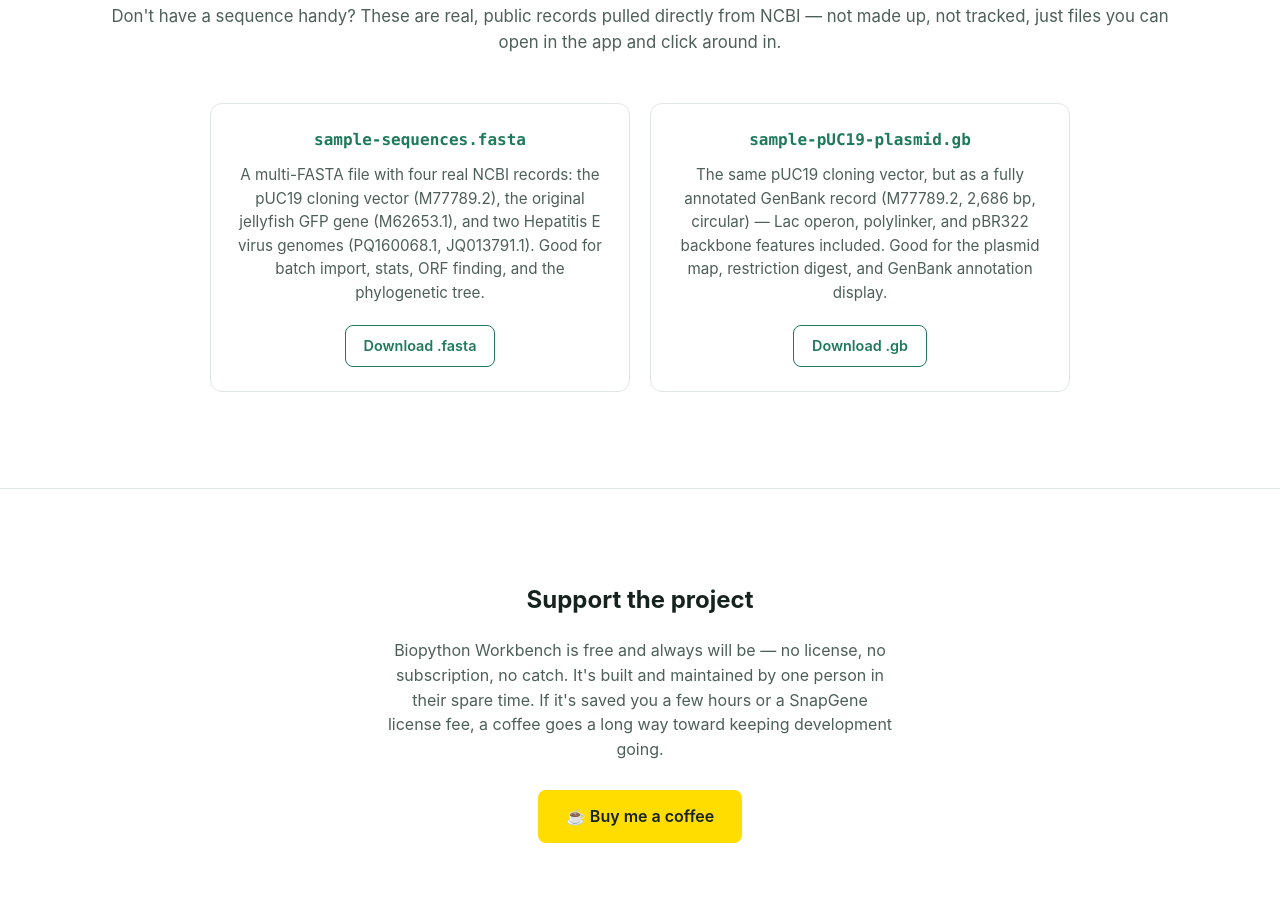
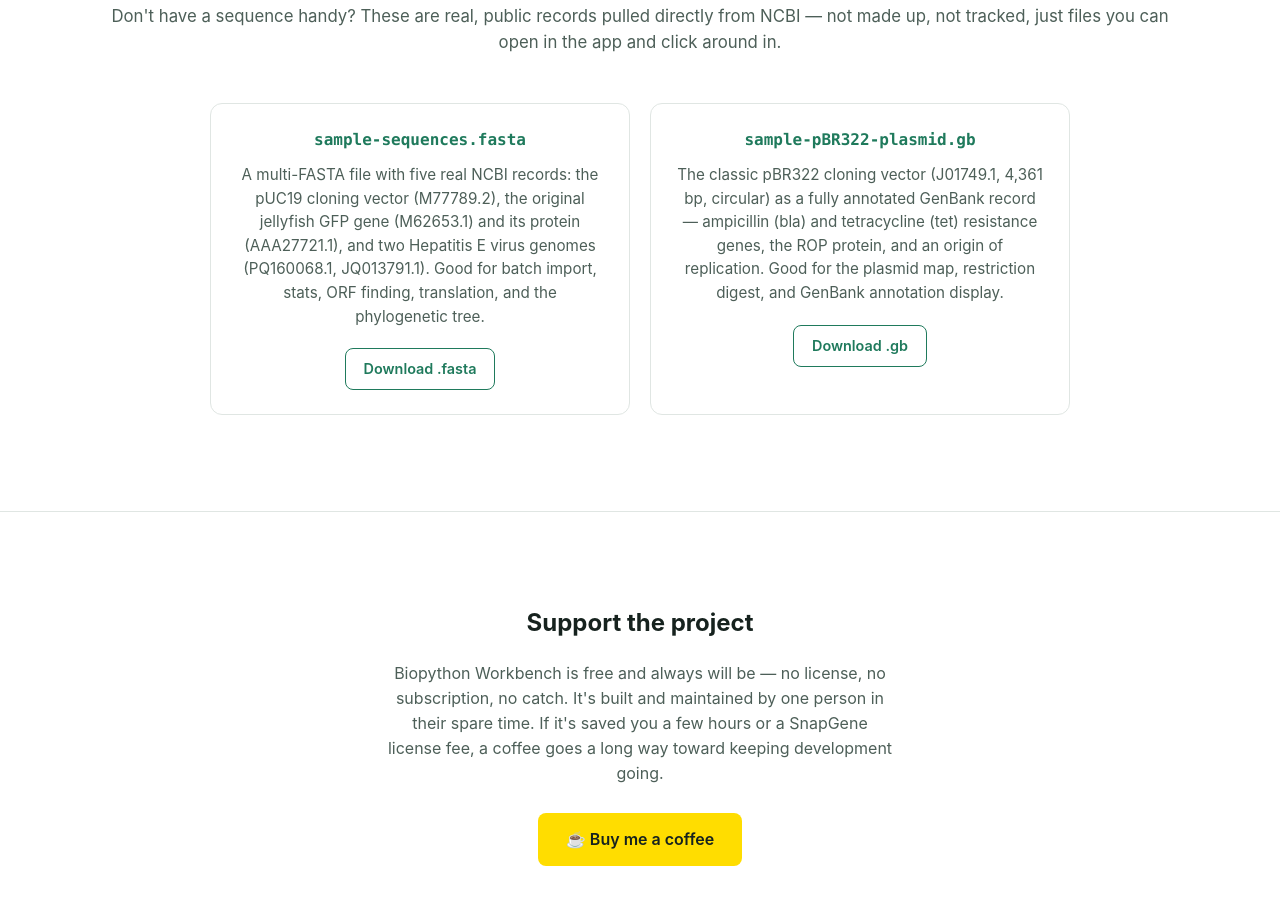
Before and after one commit to matt2000-exe/biopython-workbench-site, a website: page index.html in a window 1280 px wide. Shown: the part 3077-3981 px from the top of the page. Drawn offline with Linux system fonts and the light colour scheme.

Commit message:
Host sample data on GitHub Releases instead of the site repo
Matches the exe: sample downloads now point at stable asset URLs on
the BioPythonWorkbench release, so updating sample data never needs
a Netlify redeploy. Also swaps the plasmid sample from pUC19 to the
updated pBR322 file and reflects the new 5th record (GFP protein) in
the FASTA description.

```diff
--- a/index.html
+++ b/index.html
@@ -152,23 +152,24 @@
           <article class="sample-card">
             <h3>sample-sequences.fasta</h3>
             <p>
-              A multi-FASTA file with four real NCBI records: the pUC19 cloning vector
-              (M77789.2), the original jellyfish GFP gene (M62653.1), and two Hepatitis E
-              virus genomes (PQ160068.1, JQ013791.1). Good for batch import, stats, ORF
-              finding, and the phylogenetic tree.
+              A multi-FASTA file with five real NCBI records: the pUC19 cloning vector
+              (M77789.2), the original jellyfish GFP gene (M62653.1) and its protein
+              (AAA27721.1), and two Hepatitis E virus genomes (PQ160068.1, JQ013791.1).
+              Good for batch import, stats, ORF finding, translation, and the
+              phylogenetic tree.
             </p>
-            <a href="downloads/samples/sample-sequences.fasta" class="btn btn-sample" download>Download .fasta</a>
+            <a href="https://github.com/matt2000-exe/BioPythonWorkbench/releases/download/latest/_ncbi_example_sequences.fasta" class="btn btn-sample" download="sample-sequences.fasta">Download .fasta</a>
           </article>
 
           <article class="sample-card">
-            <h3>sample-pUC19-plasmid.gb</h3>
+            <h3>sample-pBR322-plasmid.gb</h3>
             <p>
-              The same pUC19 cloning vector, but as a fully annotated GenBank record
-              (M77789.2, 2,686 bp, circular) — Lac operon, polylinker, and pBR322 backbone
-              features included. Good for the plasmid map, restriction digest, and GenBank
-              annotation display.
+              The classic pBR322 cloning vector (J01749.1, 4,361 bp, circular) as a
+              fully annotated GenBank record — ampicillin (bla) and tetracycline (tet)
+              resistance genes, the ROP protein, and an origin of replication. Good for
+              the plasmid map, restriction digest, and GenBank annotation display.
             </p>
-            <a href="downloads/samples/sample-pUC19-plasmid.gb" class="btn btn-sample" download>Download .gb</a>
+            <a href="https://github.com/matt2000-exe/BioPythonWorkbench/releases/download/latest/_ncbi_example_pbr322.gb" class="btn btn-sample" download="sample-pBR322-plasmid.gb">Download .gb</a>
           </article>
 
         </div>
```
Also changed, not shown: README.md, downloads/README.md, 2 other files.
